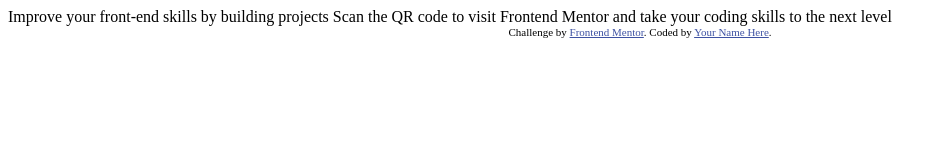
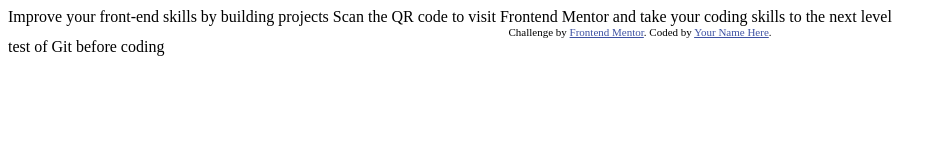
Before and after one commit to VigiAnk/QR-Code-Component, a plain HTML site: page index.html in a window 1280 px wide. Shown: the whole page, without its empty margins (0-947 px from the left). Drawn offline with Linux system fonts and the light colour scheme.

Commit message:
test of Git before coding

```diff
--- a/index.html
+++ b/index.html
@@ -24,5 +24,6 @@
     Challenge by <a href="https://www.frontendmentor.io?ref=challenge" target="_blank">Frontend Mentor</a>.
     Coded by <a href="#">Your Name Here</a>.
   </div>
+  <div>test of Git before coding</div>
 </body>
 </html>
```
